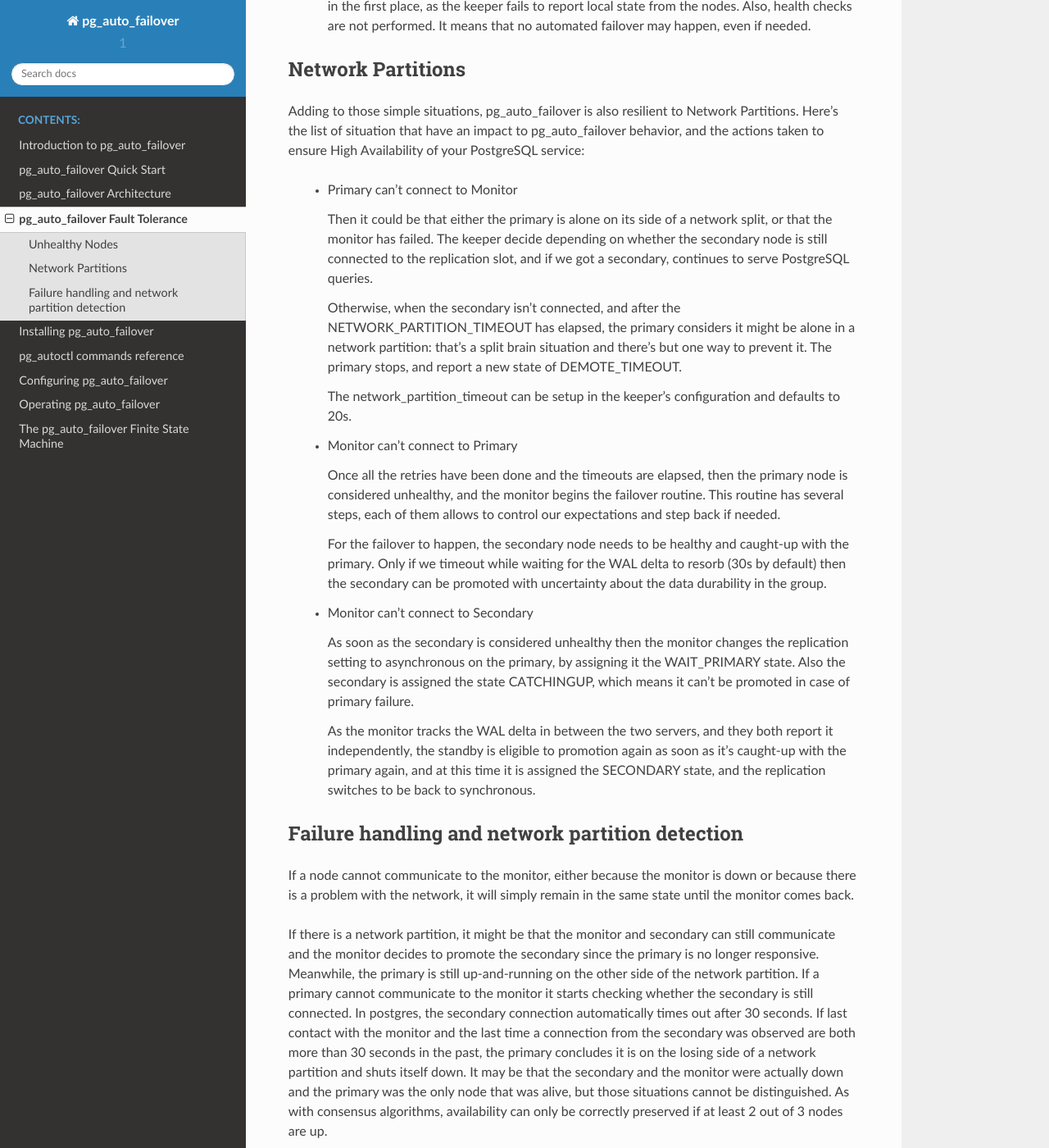
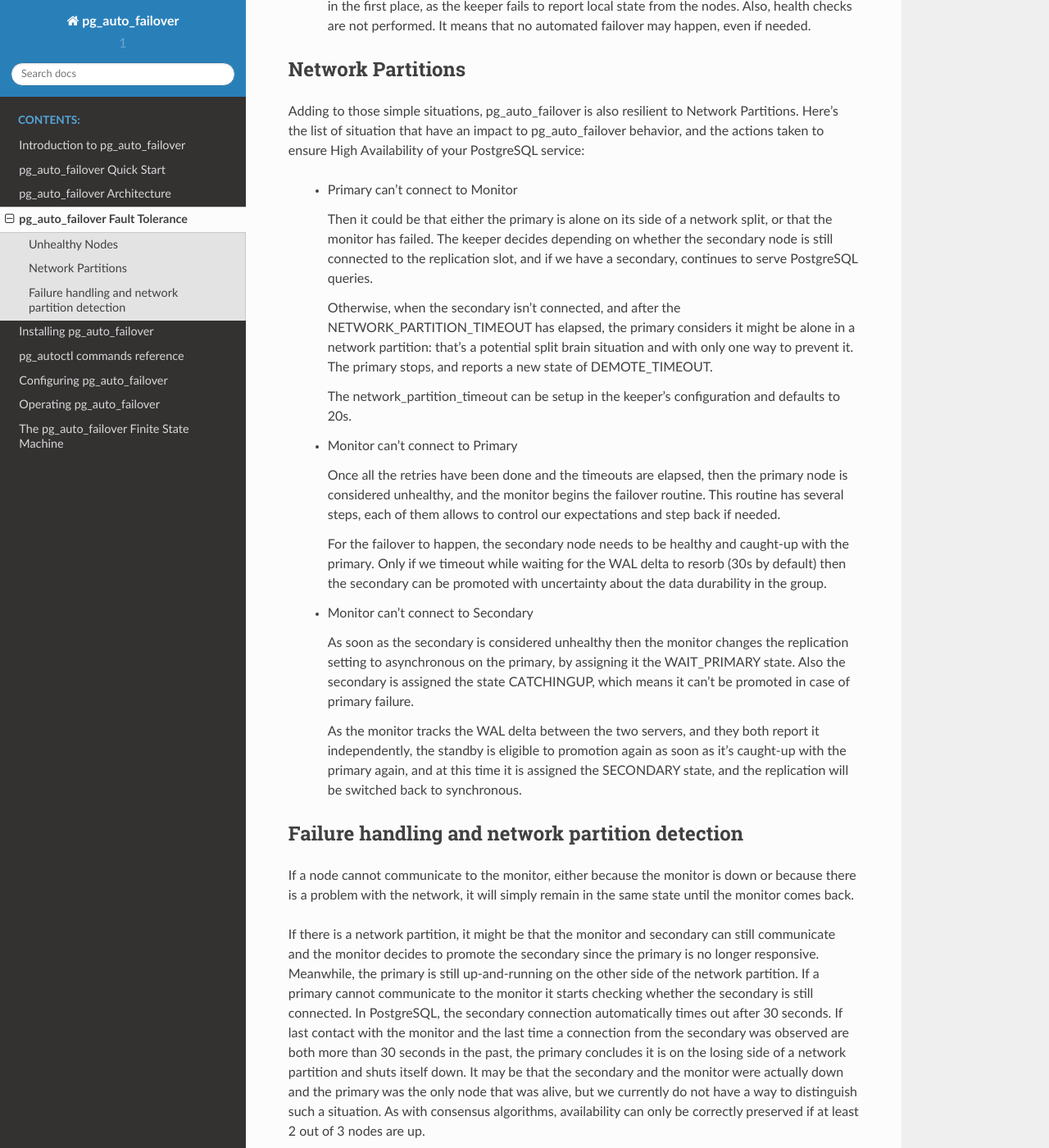
Before and after one commit to hapostgres/pg_auto_failover, a Sphinx documentation site: the page built from docs/fault-tolerance.rst, in a window 1280 px wide and 1400 px high, scrolled down 1760 px. Shown: the whole window at 82% size. Built offline with Sphinx 7.4.7 and the Read the Docs theme 2.0.0, drawn with Linux system fonts in a browser that asks for light colours; some of the changed text lies outside the part shown.

Commit message:
Minor spelling, grammar, and wordsmithing (#85)

```diff
--- a/docs/fault-tolerance.rst
+++ b/docs/fault-tolerance.rst
@@ -98,15 +98,15 @@
   - Primary can't connect to Monitor
 
     Then it could be that either the primary is alone on its side of a
-    network split, or that the monitor has failed. The keeper decide
+    network split, or that the monitor has failed. The keeper decides
     depending on whether the secondary node is still connected to the
-    replication slot, and if we got a secondary, continues to serve
+    replication slot, and if we have a secondary, continues to serve
     PostgreSQL queries.
 
     Otherwise, when the secondary isn't connected, and after the
     NETWORK\_PARTITION\_TIMEOUT has elapsed, the primary considers it might
-    be alone in a network partition: that's a split brain situation and
-    there's but one way to prevent it. The primary stops, and report a new
+    be alone in a network partition: that's a potential split brain situation
+    and with only one way to prevent it. The primary stops, and reports a new
     state of DEMOTE\_TIMEOUT.
 
     The network\_partition\_timeout can be setup in the keeper's
@@ -132,10 +132,10 @@
     state CATCHINGUP, which means it can't be promoted in case of primary
     failure.
 
-    As the monitor tracks the WAL delta in between the two servers, and they
+    As the monitor tracks the WAL delta between the two servers, and they
     both report it independently, the standby is eligible to promotion again
     as soon as it's caught-up with the primary again, and at this time it is
-    assigned the SECONDARY state, and the replication switches to be back to
+    assigned the SECONDARY state, and the replication will be switched back to
     synchronous.
 
 Failure handling and network partition detection
@@ -150,15 +150,15 @@
 the primary is no longer responsive. Meanwhile, the primary is still
 up-and-running on the other side of the network partition. If a primary
 cannot communicate to the monitor it starts checking whether the secondary
-is still connected. In postgres, the secondary connection automatically
+is still connected. In PostgreSQL, the secondary connection automatically
 times out after 30 seconds. If last contact with the monitor and the last
 time a connection from the secondary was observed are both more than 30
 seconds in the past, the primary concludes it is on the losing side of a
 network partition and shuts itself down. It may be that the secondary and
 the monitor were actually down and the primary was the only node that was
-alive, but those situations cannot be distinguished. As with consensus
-algorithms, availability can only be correctly preserved if at least 2 out
-of 3 nodes are up.
+alive, but we currently do not have a way to distinguish such a situation.
+As with consensus algorithms, availability can only be correctly preserved
+if at least 2 out of 3 nodes are up.
 
 In asymmetric network partitions, the primary might still be able to talk to
 the secondary, while unable to talk to the monitor. During failover, the
```
Also changed, not shown: other parts of docs/fault-tolerance.rst (+4 -4 lines).
